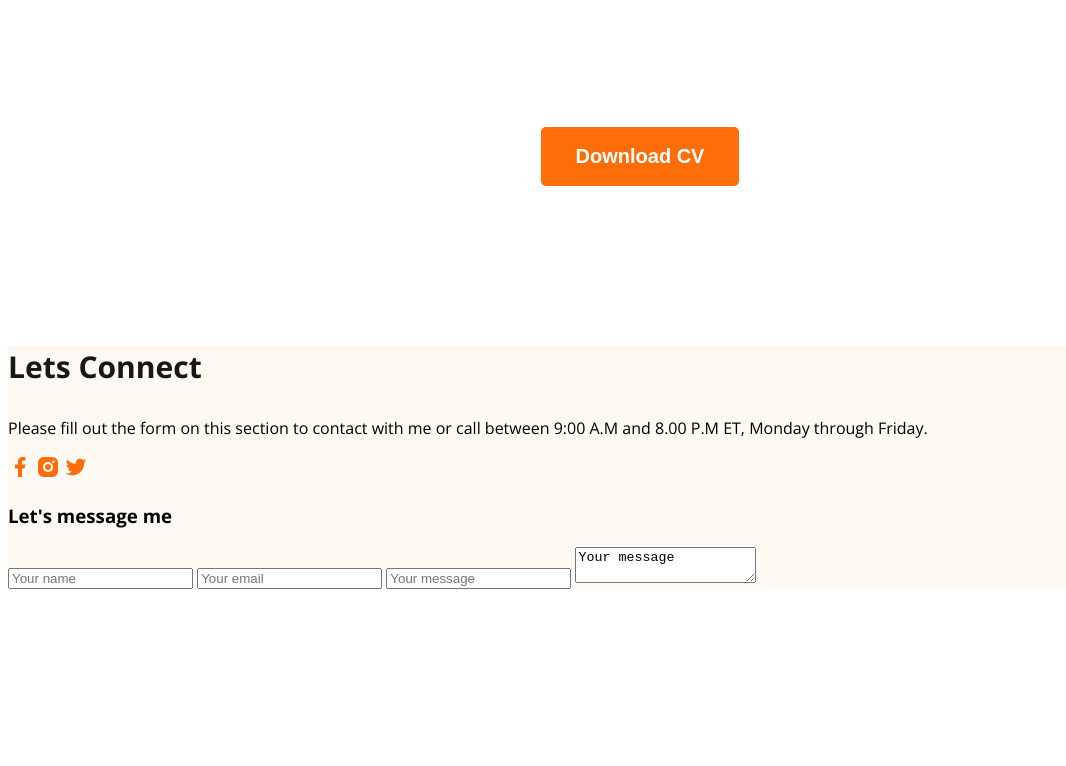
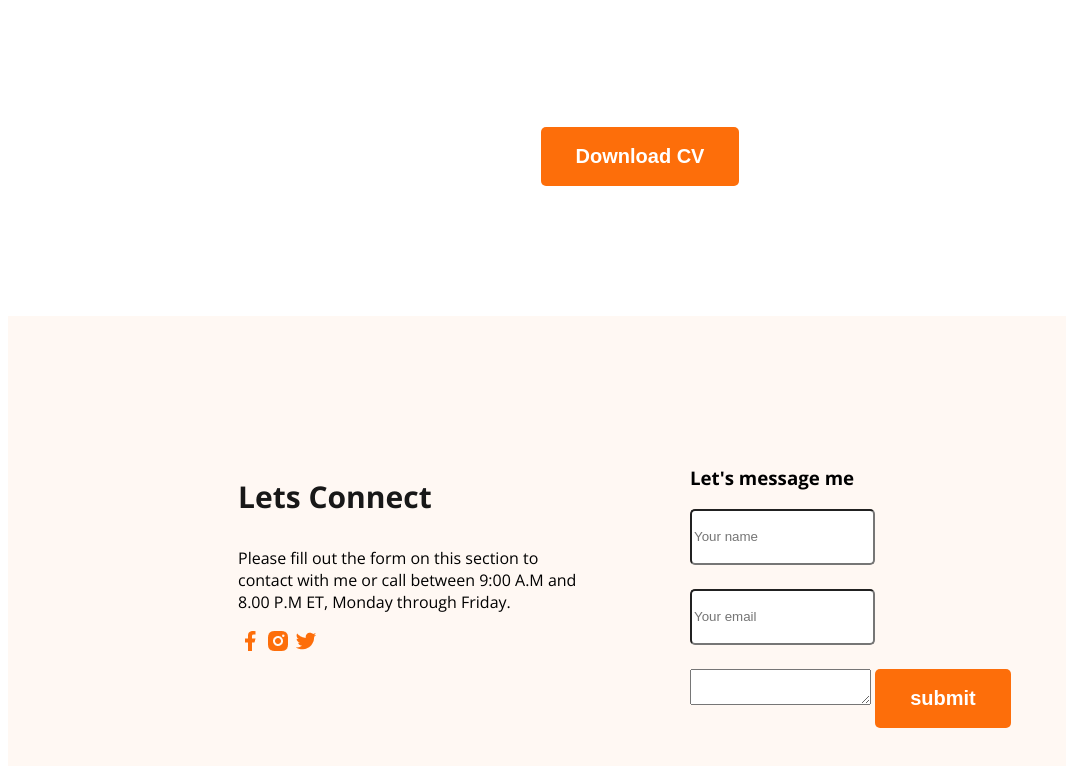
Before and after one commit to Foysal348/Web-developer-Portfolio, a plain HTML site: page Web-developer-Portfolio/index.html in a window 1280 px wide. Shown: the part 2763-3529 px from the top of the page, without its empty margins (0-1066 px from the left). Before the commit the page ends 3360 px from the top, so only its background shows below. Drawn offline with nearby package versions, Linux system fonts and the light colour scheme.

Commit message:
index.html

```diff
--- a/Web-developer-Portfolio/Portfolio.css
+++ b/Web-developer-Portfolio/Portfolio.css
@@ -134,3 +134,23 @@ main section{
 .experience-description, .experience-sub-title {
     color: #757575;
 }
+footer{
+    padding: 130px 230px;
+    display: flex;
+    gap: 100px;
+}
+.footer-column{
+    width: 50%;
+}
+#gap{
+    justify-content:center;
+}
+footer input[type="text"],footer input[type="email"],footer input[type="textarea"]{
+    height: 50px;
+    border-radius: 5px;
+    background-color: white;
+    display: block;
+    gap: 30px;
+    padding: 10px,20px;
+    margin-bottom: 24px;
+}
--- a/Web-developer-Portfolio/index.html
+++ b/Web-developer-Portfolio/index.html
@@ -155,7 +155,7 @@
         <h3 class="section-title">Lets Connect</h3>
         <p>Please fill out the form on this section to contact with me or
              call between 9:00 A.M and 8.00 P.M ET, Monday through Friday.</p>
-             <div>
+             <div class="gap">
              <a href="https://www.facebook.com/foyshal.islam.7/"><img src="./images/icons/facebook.png"></a>
              <a href="https://www.instagram.com/?hl=en"><img src="./images/icons/insta.png"></a>
              <a href="https://x.com/home"><img src="./images/icons/twitter.png"></a>
@@ -166,8 +166,9 @@
             <form action="">
                 <input type="text" id="" placeholder="Your name">
                 <input type="text" id="" placeholder="Your email">
-                <input type="text" id="" placeholder="Your message">
-                <textarea name="" id="">Your message</textarea>
+
+                <textarea type="text" name="" id=""></textarea>
+                <input class="button-primary" type="submit" value="submit">
 
             </form>
         </div>
```
